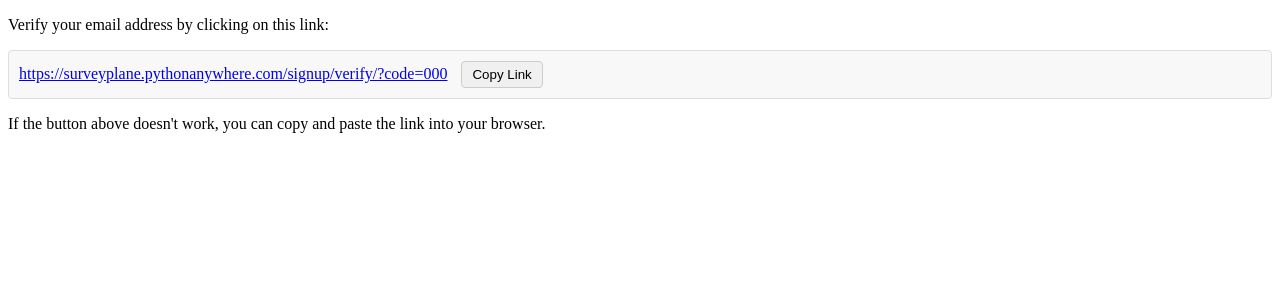
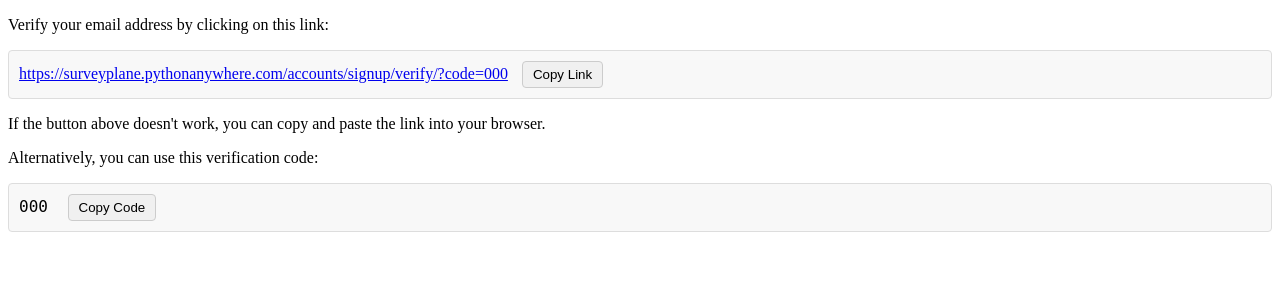
Before and after one commit to husseinahmad7/SurveyPlane, a Python web app: template Account/templates/authemail/signup_email.html in a window 1280 px wide. Shown: the top 300 px of the page. Run offline with Jinja, Linux system fonts and the light colour scheme; the template is opened without the code that fills it: most values are stand-ins (such as "Sample title", 1, 10 or a date in 2020).

Commit message:
fix email templates

```diff
--- a/Account/templates/authemail/email_change_confirm_new_email.txt
+++ b/Account/templates/authemail/email_change_confirm_new_email.txt
@@ -1,2 +1,5 @@
 Confirm your email address change by clicking on this link:
-    https://surveyplane.pythonanywhere.com/email/change/verify/?code={{ code }}
+    https://surveyplane.pythonanywhere.com/accounts/email/change/verify/?code={{ code }}
+
+If the link doesn't work, you can copy and paste this verification code manually:
+    {{ code }}
--- a/Account/templates/authemail/password_reset_email.html
+++ b/Account/templates/authemail/password_reset_email.html
@@ -41,8 +41,8 @@
 <p>Or click on this link to reset your password:</p>
 
 <div class="link-container">
-    <a href="https://surveyplane.pythonanywhere.com/password/reset/verify/?code={{ code }}">https://surveyplane.pythonanywhere.com/password/reset/verify/?code={{ code }}</a>
-    <button class="copy-button" onclick="copyToClipboard('https://surveyplane.pythonanywhere.com/password/reset/verify/?code={{ code }}')" title="Copy link to clipboard">Copy Link</button>
+    <a href="https://surveyplane.pythonanywhere.com/accounts/password/reset/verify/?code={{ code }}">https://surveyplane.pythonanywhere.com/accounts/password/reset/verify/?code={{ code }}</a>
+    <button class="copy-button" onclick="copyToClipboard('https://surveyplane.pythonanywhere.com/accounts/password/reset/verify/?code={{ code }}')" title="Copy link to clipboard">Copy Link</button>
 </div>
 
 <script>
--- a/Account/templates/authemail/password_reset_email.txt
+++ b/Account/templates/authemail/password_reset_email.txt
@@ -2,4 +2,4 @@ Reset your password by using this code:
     {{ code }}
 
 Or click on this link to reset your password:
-    https://surveyplane.pythonanywhere.com/password/reset/verify/?code={{ code }}
+    https://surveyplane.pythonanywhere.com/accounts/password/reset/verify/?code={{ code }}
--- a/Account/templates/authemail/signup_email.html
+++ b/Account/templates/authemail/signup_email.html
@@ -12,12 +12,16 @@
             cursor: pointer;
             margin-left: 10px;
         }
-        .link-container {
+        .link-container, .code-container {
             margin-top: 10px;
             padding: 10px;
             background-color: #f8f8f8;
             border: 1px solid #ddd;
             border-radius: 4px;
+        }
+        .code-container {
+            font-family: monospace;
+            font-size: 16px;
         }
     </style>
 </head>
@@ -25,11 +29,18 @@
 <p>Verify your email address by clicking on this link:</p>
 
 <div class="link-container">
-    <a href="https://surveyplane.pythonanywhere.com/signup/verify/?code={{ code }}">https://surveyplane.pythonanywhere.com/signup/verify/?code={{ code }}</a>
-    <button class="copy-button" onclick="copyToClipboard('https://surveyplane.pythonanywhere.com/signup/verify/?code={{ code }}')" title="Copy link to clipboard">Copy Link</button>
+    <a href="https://surveyplane.pythonanywhere.com/accounts/signup/verify/?code={{ code }}">https://surveyplane.pythonanywhere.com/accounts/signup/verify/?code={{ code }}</a>
+    <button class="copy-button" onclick="copyToClipboard('https://surveyplane.pythonanywhere.com/accounts/signup/verify/?code={{ code }}')" title="Copy link to clipboard">Copy Link</button>
 </div>
 
 <p>If the button above doesn't work, you can copy and paste the link into your browser.</p>
+
+<p>Alternatively, you can use this verification code:</p>
+
+<div class="code-container">
+    <span id="verification-code">{{ code }}</span>
+    <button class="copy-button" onclick="copyToClipboard(document.getElementById('verification-code').innerText)" title="Copy code to clipboard">Copy Code</button>
+</div>
 
 <script>
     function copyToClipboard(text) {
--- a/Account/templates/authemail/signup_email.txt
+++ b/Account/templates/authemail/signup_email.txt
@@ -1,2 +1,5 @@
 Verify your email address by clicking on this link:
-    https://surveyplane.pythonanywhere.com/signup/verify/?code={{ code }}
+    https://surveyplane.pythonanywhere.com/accounts/signup/verify/?code={{ code }}
+
+If the link doesn't work, you can copy and paste this verification code manually:
+    {{ code }}
--- a/Account/templates/authemail/welcome_email.html
+++ b/Account/templates/authemail/welcome_email.html
@@ -30,7 +30,7 @@
 
     <p>You can now log in and start using our platform:</p>
 
-    <a href="https://surveyplane.pythonanywhere.com/login/" class="button">Log In Now</a>
+    <a href="https://surveyplane.pythonanywhere.com/accounts/login/" class="button">Log In Now</a>
 </div>
 
 <p>If you have any questions, please don't hesitate to contact our support team.</p>
--- a/Account/templates/authemail/welcome_email.txt
+++ b/Account/templates/authemail/welcome_email.txt
@@ -3,6 +3,6 @@ Welcome to SurveyPlane!
 Thank you for joining SurveyPlane. Your account has been successfully activated.
 
 You can now log in and start using our platform:
-https://surveyplane.pythonanywhere.com/login/
+https://surveyplane.pythonanywhere.com/accounts/login/
 
 If you have any questions, please don't hesitate to contact our support team.
```
Also changed, not shown: Account/templates/authemail/email_change_confirm_new_email.html (+14 -3 lines).
